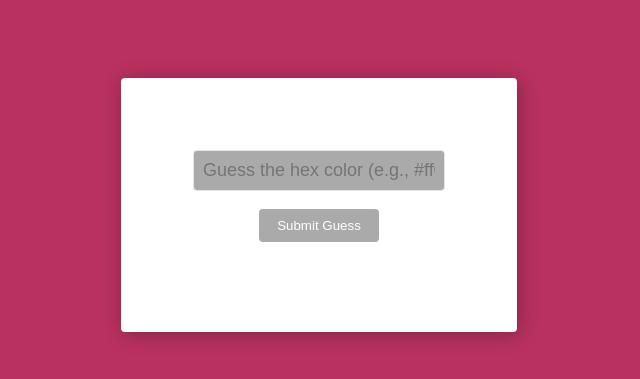
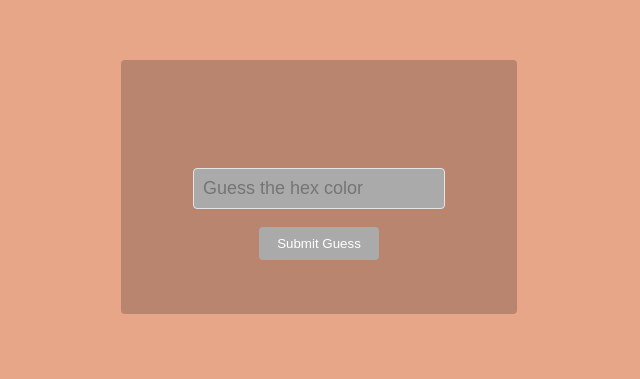
Before and after one commit to RoyStorey/HexGuesser, a Svelte app in the folder hexguesser/: page / in a window 1280 px wide. Shown: the part 213-592 px from the top of the page, without its empty margins (321-961 px from the left). Built offline with nearby package versions, Linux system fonts and the light colour scheme.

Commit message:
patch 1.0.1

```diff
--- a/hexguesser/src/App.svelte
+++ b/hexguesser/src/App.svelte
@@ -1,20 +1,19 @@
 <script>
-  function generateRandomRgbColor() {
-    const r = Math.floor(Math.random() * 256); // Random number between 0-255
-    const g = Math.floor(Math.random() * 256);
-    const b = Math.floor(Math.random() * 256);
-
+  function getDailyColor() {
+    const today = new Date().toISOString().split('T')[0]; // YYYY-MM-DD
+    let seed = 0;
+    for (let i = 0; i < today.length; i++) {
+      seed += today.charCodeAt(i);
+    }
+    // Simple seeded random number generator
+    function seededRandom() {
+      seed = (seed * 9301 + 49297) % 233280;
+      return seed / 233280;
+    }
+    const r = Math.floor(seededRandom() * 256);
+    const g = Math.floor(seededRandom() * 256);
+    const b = Math.floor(seededRandom() * 256);
     return `rgb(${r}, ${g}, ${b})`;
-  }
-
-  /**
-   * @param {string} rgb
-   * @returns {string}
-   */
-  function getComplementaryColor(rgb) {
-    const [r, g, b] = (rgb.match(/\d+/g) || []).map(Number);
-    if ([r, g, b].some((v) => Number.isNaN(v))) return '#000';
-    return `rgb(${255 - r}, ${255 - g}, ${255 - b})`;
   }
 
   /**
@@ -26,17 +25,13 @@
     return `#${r.toString(16).padStart(2, '0')}${g.toString(16).padStart(2, '0')}${b.toString(16).padStart(2, '0')}`;
   }
 
-  let randomColor = generateRandomRgbColor();
+  let randomColor = getDailyColor();
   let guess = '';
+  let guesses = [];
   let feedback = '';
   let hasGuessed = false;
-
-  function handleGenerateNewColor() {
-    randomColor = generateRandomRgbColor();
-    feedback = ''; // Reset feedback on new color
-    guess = ''; // Clear the input field
-    hasGuessed = false;
-  }
+  let guessCount = 0;
+  let displayedGuess = '';
 
   /**
    * @param {Event} event
@@ -94,12 +89,21 @@
 
   function handleGuess() {
     const hexColor = rgbToHex(randomColor);
-    if (guess.toLowerCase() === hexColor.toLowerCase()) {
+    const normalized = normalizeHex(guess);
+    const similarity = calculateColorSimilarity(normalized, hexColor);
+
+    guesses = [...guesses, { value: normalized, similarity }];
+    displayedGuess = normalized;
+
+    if (normalized.toLowerCase() === hexColor.toLowerCase()) {
       feedback = 'Correct!';
+    } else if (guessCount === 2) {
+      feedback = `You guessed ${normalized}. Today's color is ${hexColor} (${similarity}% match)`;
     } else {
-      const similarity = calculateColorSimilarity(guess, hexColor);
-      feedback = `You guessed #${guess}. The color is ${hexColor} (${similarity}% match)`;
+      feedback = `You guessed ${normalized}. (${similarity}% match)`;
     }
+
+    guessCount += 1;
     hasGuessed = true;
   }
 </script>
@@ -107,25 +111,27 @@
 
 <section id="center">
   <div id="background" style="background-color: {randomColor}">
-
-    <div class="color-display" style="background-color: {hasGuessed ? normalizeHex(guess) : 'transparent'}"></div>
+    <div class="color-display" style="background-color: {displayedGuess || 'transparent'}"></div>
+    <div class="game-section">
     <div class="guess-section">
-
-      <input type="text" bind:value={guess} on:input={handleGuessInput} placeholder="Guess the hex color (e.g., #ff0000)" style="color:white; background: #aaaaaa"/>
-      {#if !hasGuessed}
+      <input type="text" bind:value={guess} on:input={handleGuessInput} placeholder="Guess the hex color" style="color:white; background: #aaaaaa"/>
+      {#if guessCount < 3}
         <button type="button" on:click={handleGuess} disabled={guess.length < 6} style="background: #aaaaaa">Submit Guess</button>
       {/if}
-      <p style="color: #aaaaaa">{feedback}</p>
-      {#if hasGuessed}
-        <button
-          class="button"
-          type="button"
-          on:click={handleGenerateNewColor}
-          style="background: #aaaaaa"
-        >
-          <p>Generate New Color</p>
-        </button>
-      {/if}
+      <p class="feedback">{feedback}</p>
+    </div>
+    <div class="previousGuesses">
+        {#if guesses.length > 0}
+          <h3>Today's guesses</h3>
+          <ul>
+            {#each guesses as guessEntry, index}
+              <li>
+                {index + 1}. <strong>{guessEntry.value}</strong> — {guessEntry.similarity}% match - <div class="guessColorStrip" style="background:{normalizeHex(guessEntry.value)}"></div>
+              </li>
+            {/each}
+          </ul>
+        {/if}
+      </div>
     </div>
   </div>
 </section>
--- a/hexguesser/src/app.css
+++ b/hexguesser/src/app.css
@@ -60,17 +60,27 @@ button {
 	margin: 0px;
 }
 
+.game-section {
+	/* background: white; */
+	/* box-shadow: 2px 2px 20px rgba(0, 0, 0, 0.126); */
+	background: rgba(0, 0, 0, 0.2);
+	color: white;
+	border-radius: 4px;
+	z-index: 10;
+}
+
 .guess-section {
 	display: flex;
 	flex-direction: column;
 	align-items: center;
 	gap: 1rem;
 	margin-top: 2rem;
-	background: white;
 	padding: 4rem;
-	z-index: 10;
-	border-radius: 4px;
-	box-shadow: 2px 2px 20px rgba(0, 0, 0, 0.282);
+	padding-bottom: 2rem;
+}
+
+.previousGuesses {
+	text-align: center;
 }
 
 .guess-section input {
@@ -80,16 +90,16 @@ button {
 	font-size: 1rem;
 	background: none;
 	z-index: 10;
+	color: white;
 }
 
 .guess-section button {
-	/* background: var(--accent); */
-	color: white;
 	border: none;
 	padding: 0.5rem 1rem;
 	border-radius: 4px;
 	cursor: pointer;
 	z-index: 10;
+	color: white;
 }
 
 .guess-section p {
@@ -104,3 +114,24 @@ button {
 	width: 50%;
 	right: 0px;
 }
+
+.feedback {
+}
+
+h3 {
+	margin: 0 0 0.5rem 0;
+}
+
+ul {
+	list-style: none;
+	padding: 0;
+	margin: 0;
+	font-size: 0.9rem;
+}
+li {
+	/* margin-bottom: 0.3rem; */
+}
+.guessColorStrip {
+	width: 100%;
+	height: 20px;
+}
```
Also changed, not shown: hexguesser/src/lib/Counter.svelte (added, +10 -0 lines).
